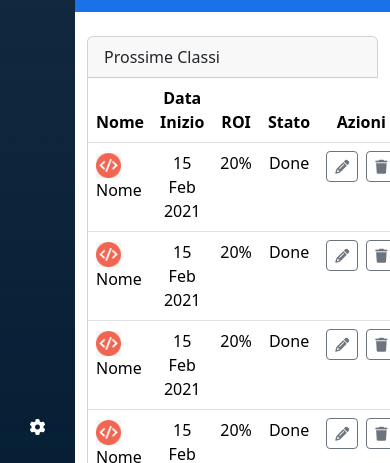
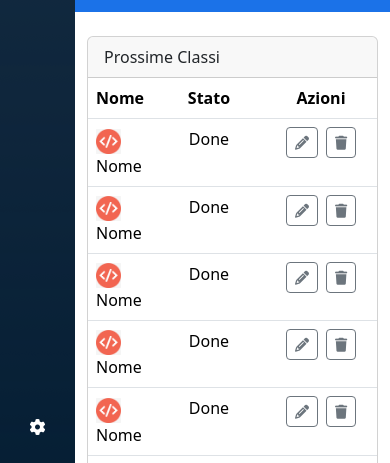
Before and after one commit to GencoMattia/html-css-bootstrap-dashboard, a plain HTML site: page index.html in a window 390 px wide. Shown: the part 381-844 px from the top of the page. Drawn offline with nearby package versions, Linux system fonts and the light colour scheme.

Commit message:
Added class to remmove column in upcoming classes at mobile resolution

```diff
--- a/CSS/style.css
+++ b/CSS/style.css
@@ -80,6 +80,10 @@ main {
     color: white;
 }
 
+.upcoming-classes_small-column {
+    width: 7rem;
+}
+
 /* Upcoming Classes */
 
 #main_central {
--- a/index.html
+++ b/index.html
@@ -139,10 +139,10 @@
                                     <thead>
                                         <tr>
                                             <th scope="col">Nome</th>
-                                            <th class="text-center" scope="col">Data Inizio</th>
-                                            <th class="text-center" scope="col">ROI</th>
-                                            <th class="text-center" scope="col">Stato</th>
-                                            <th class="text-center" scope="col">Azioni</th>
+                                            <th class="text-center upcoming-classes_small-column d-none d-md-table-cell" scope="col">Data Inizio</th>
+                                            <th class="text-center upcoming-classes_small-column d-none d-md-table-cell" scope="col">ROI</th>
+                                            <th class="text-center upcoming-classes_small-column" scope="col">Stato</th>
+                                            <th class="text-center upcoming-classes_small-column" scope="col">Azioni</th>
                                         </tr>
                                     </thead>
                                     <tbody>
@@ -153,8 +153,8 @@
                                                 </div>
                                                 Nome
                                             </td>
-                                            <td class="text-center">15 Feb 2021</td>
-                                            <td class="text-center">20%</td>
+                                            <td class="text-center d-none d-md-table-cell">15 Feb 2021</td>
+                                            <td class="text-center d-none d-md-table-cell">20%</td>
                                             <td class="text-center">Done</td>
                                             <td>
                                                 <div class="actions-buttons d-flex justify-content-center gap-2">
@@ -174,8 +174,8 @@
                                                 </div>
                                                 Nome
                                             </td>
-                                            <td class="text-center">15 Feb 2021</td>
-                                            <td class="text-center">20%</td>
+                                            <td class="text-center d-none d-md-table-cell">15 Feb 2021</td>
+                                            <td class="text-center d-none d-md-table-cell">20%</td>
                                             <td class="text-center">Done</td>
                                             <td>
                                                 <div class="actions-buttons d-flex justify-content-center gap-2">
@@ -195,8 +195,8 @@
                                                 </div>
                                                 Nome
                                             </td>
-                                            <td class="text-center">15 Feb 2021</td>
-                                            <td class="text-center">20%</td>
+                                            <td class="text-center d-none d-md-table-cell">15 Feb 2021</td>
+                                            <td class="text-center d-none d-md-table-cell">20%</td>
                                             <td class="text-center">Done</td>
                                             <td>
                                                 <div class="actions-buttons d-flex justify-content-center gap-2">
@@ -216,8 +216,8 @@
                                                 </div>
                                                 Nome
                                             </td>
-                                            <td class="text-center">15 Feb 2021</td>
-                                            <td class="text-center">20%</td>
+                                            <td class="text-center d-none d-md-table-cell">15 Feb 2021</td>
+                                            <td class="text-center d-none d-md-table-cell">20%</td>
                                             <td class="text-center">Done</td>
                                             <td>
                                                 <div class="actions-buttons d-flex justify-content-center gap-2">
@@ -237,8 +237,8 @@
                                                 </div>
                                                 Nome
                                             </td>
-                                            <td class="text-center">15 Feb 2021</td>
-                                            <td class="text-center">20%</td>
+                                            <td class="text-center d-none d-md-table-cell">15 Feb 2021</td>
+                                            <td class="text-center d-none d-md-table-cell">20%</td>
                                             <td class="text-center">Done</td>
                                             <td>
                                                 <div class="actions-buttons d-flex justify-content-center gap-2">
@@ -258,8 +258,8 @@
                                                 </div>
                                                 Nome
                                             </td>
-                                            <td class="text-center">15 Feb 2021</td>
-                                            <td class="text-center">20%</td>
+                                            <td class="text-center d-none d-md-table-cell">15 Feb 2021</td>
+                                            <td class="text-center d-none d-md-table-cell">20%</td>
                                             <td class="text-center">Done</td>
                                             <td>
                                                 <div class="actions-buttons d-flex justify-content-center gap-2">
@@ -279,8 +279,8 @@
                                                 </div>
                                                 Nome
                                             </td>
-                                            <td class="text-center">15 Feb 2021</td>
-                                            <td class="text-center">20%</td>
+                                            <td class="text-center d-none d-md-table-cell">15 Feb 2021</td>
+                                            <td class="text-center d-none d-md-table-cell">20%</td>
                                             <td class="text-center">Done</td>
                                             <td>
                                                 <div class="actions-buttons d-flex justify-content-center gap-2">
@@ -300,8 +300,8 @@
                                                 </div>
                                                 Nome
                                             </td>
-                                            <td class="text-center">15 Feb 2021</td>
-                                            <td class="text-center">20%</td>
+                                            <td class="text-center d-none d-md-table-cell">15 Feb 2021</td>
+                                            <td class="text-center d-none d-md-table-cell">20%</td>
                                             <td class="text-center">Done</td>
                                             <td>
                                                 <div class="actions-buttons d-flex justify-content-center gap-2">
```
